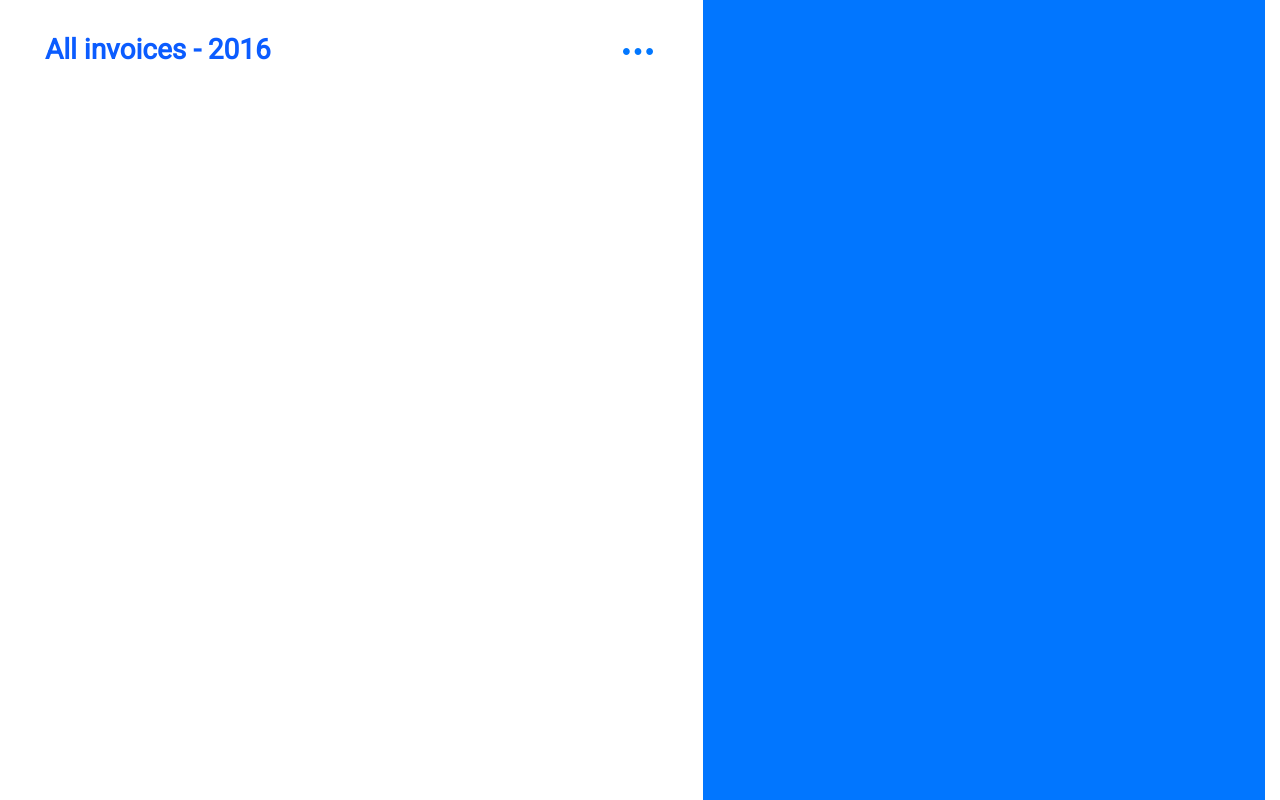
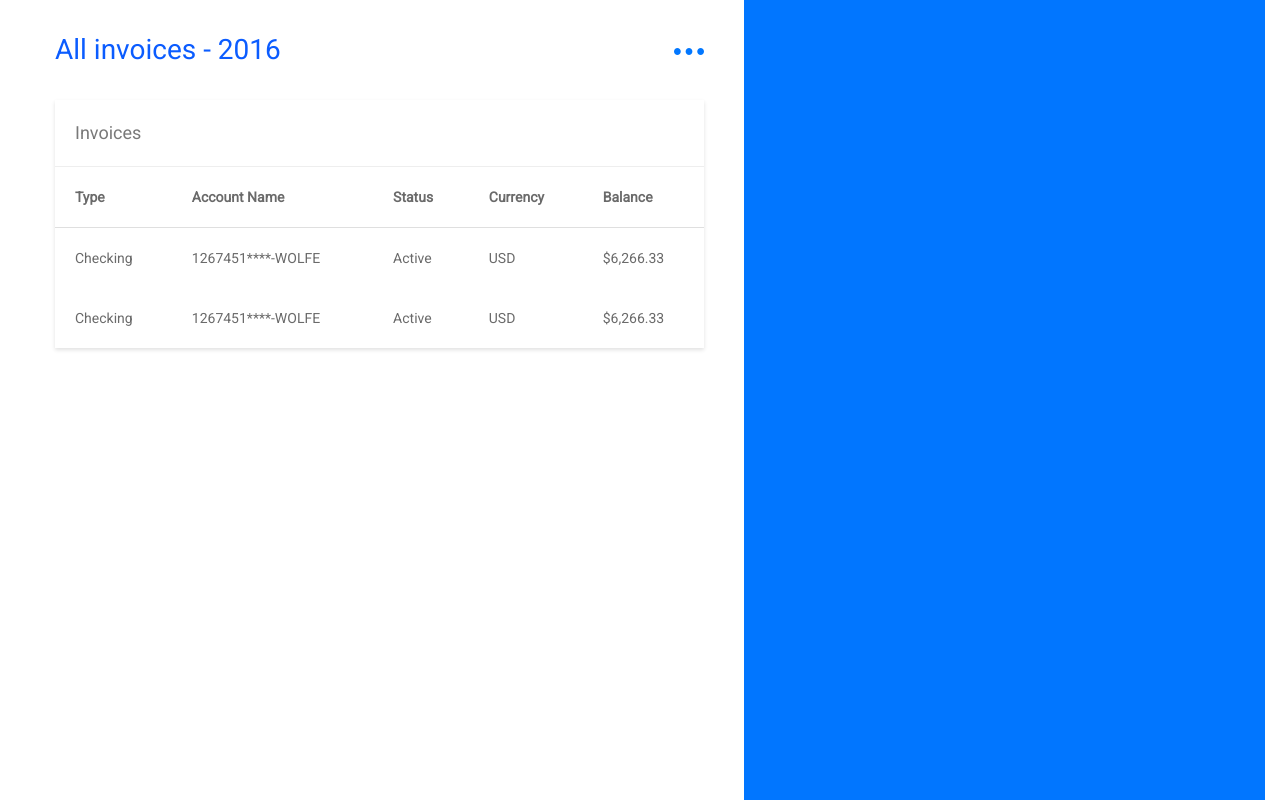
Before and after one commit to Hussein85/invoicing-app, an Angular app: page / in a window 1280 px wide. Shown: the top 800 px of the page. Built offline with nearby package versions, Linux system fonts and the light colour scheme; what ng2-bootstrap would draw is missing.

Commit message:
added invoice-table

```diff
--- a/src/app/app.component.css
+++ b/src/app/app.component.css
@@ -1,26 +1,82 @@
 .left-container {
-    width: 55% !important;
+    /*width: 55% !important;
     height: 1024px;
+    */
     background-color: #ffffff;
 }
 
 .right-container {
-    width: 45% !important;
+    /*width: 45% !important;
+    height: 1024px;
+    */
     height: 1024px;
     background-color: #0176ff;
 }
 
-
 .title {
     color: #0b5cff;
     font-size: 28px;
-    font-weight: bold;
+    font-weight: 500;
     margin-top: 30px;
-    margin-left: 30px;
+    padding-left: 40px;
 }
 
+.filter {
+    float:right;
+    padding-right: 40px;
+}
 
-.filter {
-  float:right;
-  margin-right: 50px;
+.table-container {
+    margin-top: 30px;
+    padding-left: 40px;
+    padding-right: 40px;
 }
+
+table {
+    background-color: #ffffff;
+    box-shadow: 0 2px 4px 0 rgba(0, 0, 0, 0.12);
+}
+
+.table thead tr:nth-child(2) {
+    font-size: 14px;
+    font-weight: 500;
+    color: #6a6a6a;
+
+    /*
+    border-top-style: solid;
+    border-top-color: #979797;
+    border-top-width: 1px;
+    border-bottom-style: solid;
+    border-bottom-color: #979797;
+    border-bottom-width: 1px;
+    */
+    border-top: 1px solid rgba(121, 121, 121, 0.13);
+    border-bottom: 1px solid rgba(121, 121, 121, 0.13);
+
+}
+
+.table th, .table td {
+     border-top: none !important;
+     padding:20px;
+ }
+
+.invoices {
+    font-size: 18px;
+    font-weight: 500;
+    color: #797979;
+}
+
+.table tbody tr:hover {
+    background-color: rgba(194, 194, 194, 0.09);
+    border-left: solid 2px #0277ff ;
+}
+
+.table tbody tr {
+    font-size: 14px;
+    font-weight: 400;
+    color: #6a6a6a;
+}
+
+.borderless td, .borderless th {
+    border: none;
+}
--- a/src/app/app.component.html
+++ b/src/app/app.component.html
@@ -12,6 +12,43 @@
       </div>
     </div>
 
+    <div class="row">
+
+      <div class='table-container'>
+        <table class='table borderless' *ngIf=true>
+          <thead>
+            <tr>
+              <th class="invoices" colspan="5">Invoices</th>
+            </tr>
+            <tr>
+              <th>Type</th>
+              <th>Account Name</th>
+              <th>Status</th>
+              <th>Currency</th>
+              <th>Balance</th>
+            </tr>
+          </thead>
+          <tbody>
+            <tr>
+              <td>Checking</td>
+              <td>1267451****-WOLFE</td>
+              <td>Active</td>
+              <td>USD</td>
+              <td>$6,266.33</td>
+            </tr>
+              <tr>
+              <td>Checking</td>
+              <td>1267451****-WOLFE</td>
+              <td>Active</td>
+              <td>USD</td>
+              <td>$6,266.33</td>
+            </tr>
+          </tbody>
+        </table>
+      </div>
+
+
+    </div>
 
   </div>
 
```
